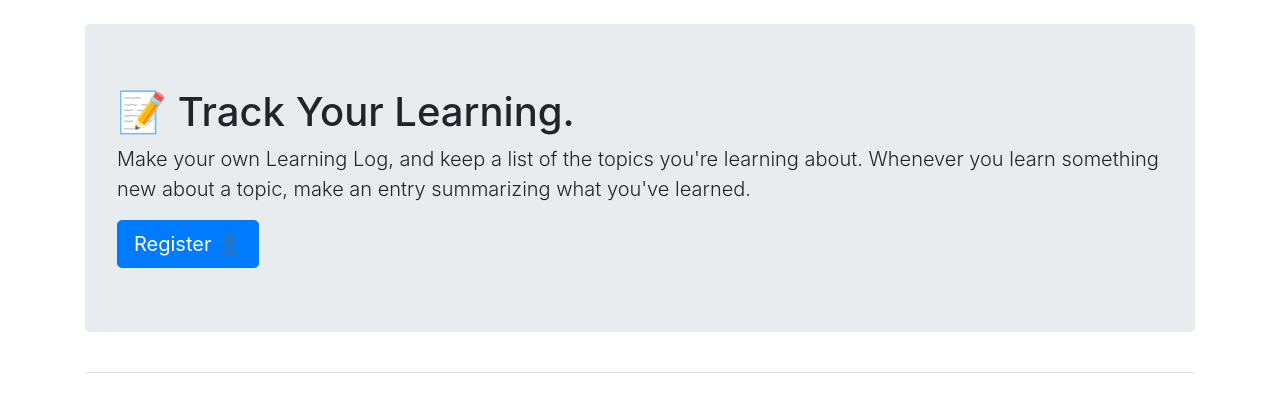
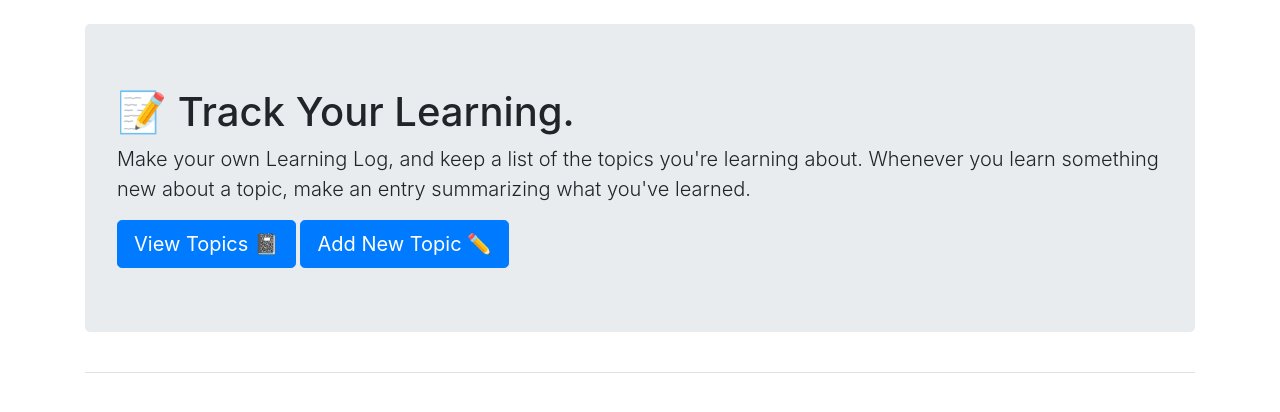
Before and after one commit to musawakiliML/Data-Science-Blog, a Django app: page /index/ in a window 1280 px wide. Shown: the part 58-470 px from the top of the page. Run offline with Django 4.2, Linux system fonts and the light colour scheme; the visitor is signed in with stand-in values (Sample User, id 1); some libraries are stand-ins or nearby versions.

Commit message:
Added icons to buttons and styled the page

```diff
--- a/Learning_log_app/templates/index.html
+++ b/Learning_log_app/templates/index.html
@@ -7,7 +7,12 @@
             topics you're learning about. Whenever you learn something new
             about a topic, make an entry summarizing what you've learned.
         </p>
+        {% if user.is_authenticated %}
+        <a class="btn btn-lg btn-primary" href="{% url 'Learning_log_app:topics' %}" role="button"> View Topics &#128211; </a>
+        <a class="btn btn-lg btn-primary" href="{% url 'Learning_log_app:new_topic' %}" role="button"> Add New Topic &#9999; </a>
+        {% else %}
         <a class="btn btn-lg btn-primary" href="{% url 'users:register' %}" role="button"> Register &#128100; </a>
+        {% endif %}
     </div>
 
 {% endblock page_header %}
```
